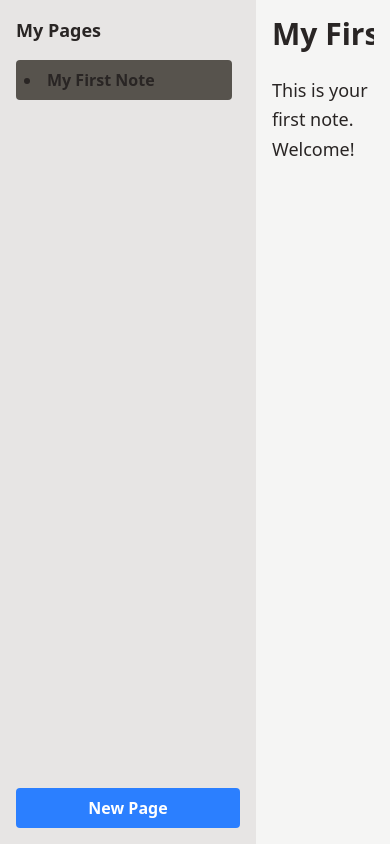
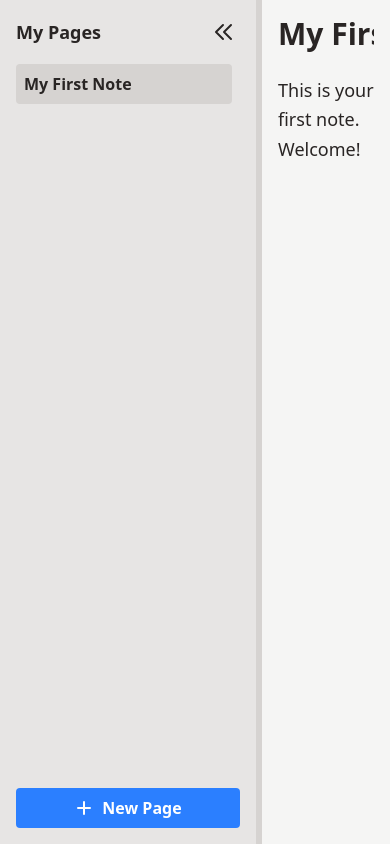
Before and after one commit to PlzDntBlm/cc-typewriter, a website: page index.html in a window 390 px wide. Drawn offline with Linux system fonts and the light colour scheme; no server answers.

Commit message:
Refine Tailwind configuration and extend components for responsiveness and UI updates

```diff
--- a/app.js
+++ b/app.js
@@ -1,16 +1,11 @@
-// --- NEW STORAGE CLASS ---
-// This class now communicates with the server API instead of localStorage.
 class Storage {
     async get() {
         try {
             const response = await fetch('/api/data');
-            if (!response.ok) {
-                throw new Error('Failed to fetch data from server.');
-            }
+            if (!response.ok) throw new Error('Failed to fetch data from server.');
             return await response.json();
         } catch (error) {
             console.error(error);
-            // Return a default structure if the server is unreachable
             return {pages: [], activePageId: null};
         }
     }
@@ -19,9 +14,7 @@ class Storage {
         try {
             await fetch('/api/data', {
                 method: 'POST',
-                headers: {
-                    'Content-Type': 'application/json',
-                },
+                headers: {'Content-Type': 'application/json'},
                 body: JSON.stringify(data),
             });
         } catch (error) {
@@ -35,7 +28,6 @@ class Editor {
         this.app = app;
         this.editorEl = document.getElementById("editor");
         this.titleEl = document.getElementById("page-title");
-
         this.titleEl.addEventListener("input", () => this.app.save());
         this.editorEl.addEventListener("input", () => this.onEditorInput());
         this.editorEl.addEventListener("click", (e) => this.onEditorClick(e));
@@ -50,9 +42,7 @@ class Editor {
         const target = event.target;
         if (target.classList.contains("page-link")) {
             const pageId = target.dataset.pageId;
-            if (pageId) {
-                this.app.setActivePage(pageId);
-            }
+            if (pageId) this.app.setActivePage(pageId);
         }
     }
 
@@ -61,17 +51,13 @@ class Editor {
         const selection = window.getSelection();
         const range = selection.rangeCount > 0 ? selection.getRangeAt(0) : null;
         if (!range) return;
-
         const currentNode = range.startContainer;
-
         if (currentNode.nodeType === Node.TEXT_NODE) {
             const parent = currentNode.parentNode;
             let match;
             while ((match = LINK_REGEX.exec(currentNode.textContent)) !== null) {
                 const [fullMatch, pageTitle] = match;
-                const linkedPage = this.app.pages.find(
-                    (p) => p.title.toLowerCase() === pageTitle.toLowerCase()
-                );
+                const linkedPage = this.app.pages.find((p) => p.title.toLowerCase() === pageTitle.toLowerCase());
                 if (linkedPage && !parent.classList.contains("page-link")) {
                     const linkNode = this._createLinkNode(linkedPage);
                     const matchRange = document.createRange();
@@ -111,9 +97,7 @@ class Editor {
             let match;
             while ((match = LINK_REGEX.exec(node.textContent)) !== null) {
                 const [fullMatch, pageTitle] = match;
-                const linkedPage = this.app.pages.find(
-                    (p) => p.title.toLowerCase() === pageTitle.toLowerCase()
-                );
+                const linkedPage = this.app.pages.find((p) => p.title.toLowerCase() === pageTitle.toLowerCase());
                 if (linkedPage) {
                     const linkNode = this._createLinkNode(linkedPage);
                     const range = document.createRange();
@@ -130,28 +114,16 @@ class Editor {
 
     _getTextNodes(element) {
         let textNodes = [];
-        const walker = document.createTreeWalker(
-            element,
-            NodeFilter.SHOW_TEXT,
-            (node) => {
-                return node.parentElement.classList.contains('page-link')
-                    ? NodeFilter.FILTER_REJECT
-                    : NodeFilter.FILTER_ACCEPT;
-            },
-            false
-        );
+        const walker = document.createTreeWalker(element, NodeFilter.SHOW_TEXT, (node) => {
+            return node.parentElement.classList.contains('page-link') ? NodeFilter.FILTER_REJECT : NodeFilter.FILTER_ACCEPT;
+        }, false);
         let node;
-        while ((node = walker.nextNode())) {
-            textNodes.push(node);
-        }
+        while ((node = walker.nextNode())) textNodes.push(node);
         return textNodes;
     }
 
     getContent() {
-        return {
-            title: this.titleEl.value,
-            content: this.editorEl.innerHTML,
-        };
+        return {title: this.titleEl.value, content: this.editorEl.innerHTML};
     }
 }
 
@@ -160,22 +132,100 @@ class Sidebar {
         this.app = app;
         this.sidebarEl = document.getElementById("sidebar");
         this.pageListEl = document.getElementById("page-list");
-        this.newPageBtn = document.getElementById("new-page-btn");
+        this.resizerEl = document.getElementById("resizer");
+        this.toggleBtn = document.getElementById("toggle-sidebar-btn");
 
-        this.newPageBtn.addEventListener("click", () => this.app.createNewPage());
+        this.isResizing = false;
+
+        this.collapseIcon = `<svg xmlns="http://www.w3.org/2000/svg" class="h-6 w-6" fill="none" viewBox="0 0 24 24" stroke="currentColor" stroke-width="2"><path stroke-linecap="round" stroke-linejoin="round" d="M11 19l-7-7 7-7m8 14l-7-7 7-7" /></svg>`;
+        this.expandIcon = `<svg xmlns="http://www.w3.org/2000/svg" class="h-6 w-6" fill="none" viewBox="0 0 24 24" stroke="currentColor" stroke-width="2"><path stroke-linecap="round" stroke-linejoin="round" d="M13 5l7 7-7 7M5 5l7 7-7 7" /></svg>`;
+
+        this.initResize();
+        this.initToggle();
+        this.loadState();
+    }
+
+    initResize() {
+        const handleMouseMove = (e) => {
+            if (!this.isResizing) return;
+            let newWidth = e.clientX;
+            if (newWidth < 120) newWidth = 120;
+            if (newWidth > 600) newWidth = 600;
+            this.sidebarEl.style.width = `${newWidth}px`;
+        };
+
+        const handleMouseUp = () => {
+            if (!this.isResizing) return;
+            this.isResizing = false;
+            window.removeEventListener("mousemove", handleMouseMove);
+            window.removeEventListener("mouseup", handleMouseUp);
+            localStorage.setItem('sidebarWidth', this.sidebarEl.style.width);
+        };
+
+        this.resizerEl.addEventListener("mousedown", (e) => {
+            e.preventDefault();
+            this.isResizing = true;
+            window.addEventListener("mousemove", handleMouseMove);
+            window.addEventListener("mouseup", handleMouseUp);
+        });
+    }
+
+    initToggle() {
+        this.toggleBtn.addEventListener('click', () => {
+            this.sidebarEl.classList.toggle('shrunk');
+            this.updateSidebarState();
+        });
+    }
+
+    updateSidebarState() {
+        const isShrunk = this.sidebarEl.classList.contains('shrunk');
+        localStorage.setItem('sidebarShrunk', isShrunk);
+
+        if (isShrunk) {
+            this.toggleBtn.innerHTML = this.expandIcon;
+            this.resizerEl.classList.add('hidden');
+        } else {
+            this.toggleBtn.innerHTML = this.collapseIcon;
+            this.resizerEl.classList.remove('hidden');
+        }
+
+        // --- FIX ---
+        // The sidebar now re-renders its own list instead of calling the main app's render method.
+        // This check ensures we don't try to render before the app's pages have been loaded.
+        if (this.app && this.app.pages) {
+            this.render(this.app.pages, this.app.activePageId);
+        }
+    }
+
+    loadState() {
+        const isShrunk = localStorage.getItem('sidebarShrunk') === 'true';
+        if (isShrunk) {
+            this.sidebarEl.classList.add('shrunk');
+        } else {
+            const savedWidth = localStorage.getItem('sidebarWidth');
+            this.sidebarEl.style.width = savedWidth || '256px';
+        }
+        this.updateSidebarState();
     }
 
     render(pages, activePageId) {
+        const isShrunk = this.sidebarEl.classList.contains('shrunk');
         this.pageListEl.innerHTML = "";
         pages.forEach((page) => {
             const li = document.createElement("li");
-            li.textContent = page.title || "Untitled";
-            li.dataset.pageId = page.id;
-            li.className =
-                "cursor-pointer p-2 rounded hover:bg-stone-700 transition-colors";
+            const title = page.title || "Untitled";
+            const initials = title.split(' ').map(w => w[0]).join('').toUpperCase();
+
+            li.className = "cursor-pointer p-2 rounded hover:bg-stone-300 dark:hover:bg-stone-700 transition-colors flex items-center gap-2 group-[.shrunk]:justify-center";
             if (page.id === activePageId) {
-                li.classList.add("bg-stone-600", "font-bold");
+                li.classList.add("bg-stone-300", "dark:bg-stone-700", "font-bold");
             }
+
+            li.innerHTML = `
+                <span class="full-title truncate ${isShrunk ? 'hidden' : ''}">${title}</span>
+                <span class="initials font-bold ${isShrunk ? '' : 'hidden'}">${initials}</span>
+            `;
+
             li.addEventListener("click", () => this.app.setActivePage(page.id));
             this.pageListEl.appendChild(li);
         });
@@ -188,15 +238,14 @@ class App {
         this.pages = [];
         this.activePageId = null;
         this.editor = new Editor(this);
+        // The sidebar is now fully initialized before the app continues.
         this.sidebar = new Sidebar(this);
     }
 
-    // Initialize the app by fetching data from the server
     async init() {
         const data = await this.storage.get();
         this.pages = data.pages;
         this.activePageId = data.activePageId;
-
         if (this.pages.length === 0) {
             await this.createNewPage("My First Note", "This is your first note. Welcome!");
         } else {
@@ -214,18 +263,13 @@ class App {
             activePage.title = title;
             activePage.content = content;
         }
-        await this.storage.save({
-            pages: this.pages,
-            activePageId: this.activePageId,
-        });
-        this.sidebar.render(this.pages, this.activePageId);
+        await this.storage.save({pages: this.pages, activePageId: this.activePageId});
+        this.render();
     }
 
     render() {
         const activePage = this.getActivePage();
-        if (activePage) {
-            this.editor.setContent(activePage);
-        }
+        if (activePage) this.editor.setContent(activePage);
         this.sidebar.render(this.pages, this.activePageId);
     }
 
@@ -235,32 +279,19 @@ class App {
 
     setActivePage(id) {
         this.activePageId = id;
+        this.storage.save({pages: this.pages, activePageId: this.activePageId});
         this.render();
-        // Save the active page change
-        this.storage.save({pages: this.pages, activePageId: this.activePageId});
     }
 
     async createNewPage(title = "Untitled", content = "Start typing...") {
-        const newPage = {
-            id: `page-${Date.now()}`,
-            title,
-            content,
-        };
+        const newPage = {id: `page-${Date.now()}`, title, content};
         this.pages.push(newPage);
         this.activePageId = newPage.id;
-
-        // Save the new state to the server
-        await this.storage.save({
-            pages: this.pages,
-            activePageId: this.activePageId
-        });
-
-        // Render the UI
+        await this.storage.save({pages: this.pages, activePageId: this.activePageId});
         this.render();
     }
 }
 
-// --- UPDATED APP INITIALIZATION ---
 document.addEventListener("DOMContentLoaded", async () => {
     const app = new App();
     await app.init();
--- a/index.html
+++ b/index.html
@@ -9,26 +9,38 @@
 </head>
 <body class="bg-stone-100 text-stone-800 dark:bg-stone-900 dark:text-stone-200 overflow-hidden">
 <div id="app" class="flex h-screen">
-    <!-- Sidebar for Page Navigation -->
-    <aside id="sidebar" class="bg-stone-200 dark:bg-stone-800 w-64 flex-shrink-0 flex flex-col p-4 select-none">
-        <h2 class="text-lg font-bold mb-4">My Pages</h2>
-        <div id="page-list" class="flex-grow overflow-y-auto pr-2">
-            <!-- Page list will be dynamically inserted here -->
+    <aside id="sidebar"
+           class="bg-stone-200 dark:bg-stone-800 flex-shrink-0 flex flex-col p-4 select-none relative transition-all duration-300 group">
+        <div class="flex collapsed:justify-center justify-between items-center mb-4">
+            <h2 id="sidebar-title" class="text-lg font-bold group-[.shrunk]:hidden">My Pages</h2>
+            <button id="toggle-sidebar-btn" class="p-1 rounded-md hover:bg-stone-300 dark:hover:bg-stone-700"
+                    title="Toggle Sidebar">
+                <svg xmlns="http://www.w3.org/2000/svg" class="h-6 w-6" fill="none" viewBox="0 0 24 24"
+                     stroke="currentColor" stroke-width="2">
+                    <path stroke-linecap="round" stroke-linejoin="round" d="M11 19l-7-7 7-7m8 14l-7-7 7-7"/>
+                </svg>
+            </button>
+        </div>
+        <div id="page-list" class="flex flex-col gap-2 flex-grow overflow-y-auto pr-2 group-[.shrunk]:pr-0">
         </div>
         <button id="new-page-btn"
-                class="mt-4 w-full bg-blue-500 hover:bg-blue-600 text-white font-bold py-2 px-4 rounded transition-colors duration-200">
-            New Page
+                class="mt-4 w-full bg-blue-500 hover:bg-blue-600 text-white font-bold py-2 px-4 rounded transition-colors duration-200 flex items-center justify-center gap-2 group-[.shrunk]:w-auto group-[.shrunk]:rounded-full">
+            <svg xmlns="http://www.w3.org/2000/svg" class="h-5 w-5" viewBox="0 0 20 20" fill="currentColor">
+                <path fill-rule="evenodd"
+                      d="M10 3a1 1 0 011 1v5h5a1 1 0 110 2h-5v5a1 1 0 11-2 0v-5H4a1 1 0 110-2h5V4a1 1 0 011-1z"
+                      clip-rule="evenodd"/>
+            </svg>
+            <span class="group-[.shrunk]:hidden">New Page</span>
         </button>
     </aside>
 
-    <!-- Main Content Area -->
+    <div id="resizer"
+         class="w-1.5 cursor-col-resize flex-shrink-0 bg-stone-300 dark:bg-stone-700 hover:bg-blue-500 transition-colors duration-200"></div>
+
     <main class="flex-grow p-4 sm:p-6 md:p-8 flex justify-center overflow-y-auto">
         <div class="w-full max-w-4xl">
-            <!-- Page Title -->
             <input type="text" id="page-title" placeholder="Give your page a title..."
                    class="text-3xl sm:text-4xl font-bold bg-transparent w-full border-none focus:ring-0 mb-6 px-0 placeholder-stone-400 dark:placeholder-stone-600">
-
-            <!-- Typewriter / Editor -->
             <div id="editor"
                  contenteditable="true"
                  class="prose-custom w-full focus:outline-none text-lg leading-relaxed"
```
Also changed, not shown: styles.css (+9 -5 lines), public/output.css, 1 other file.
